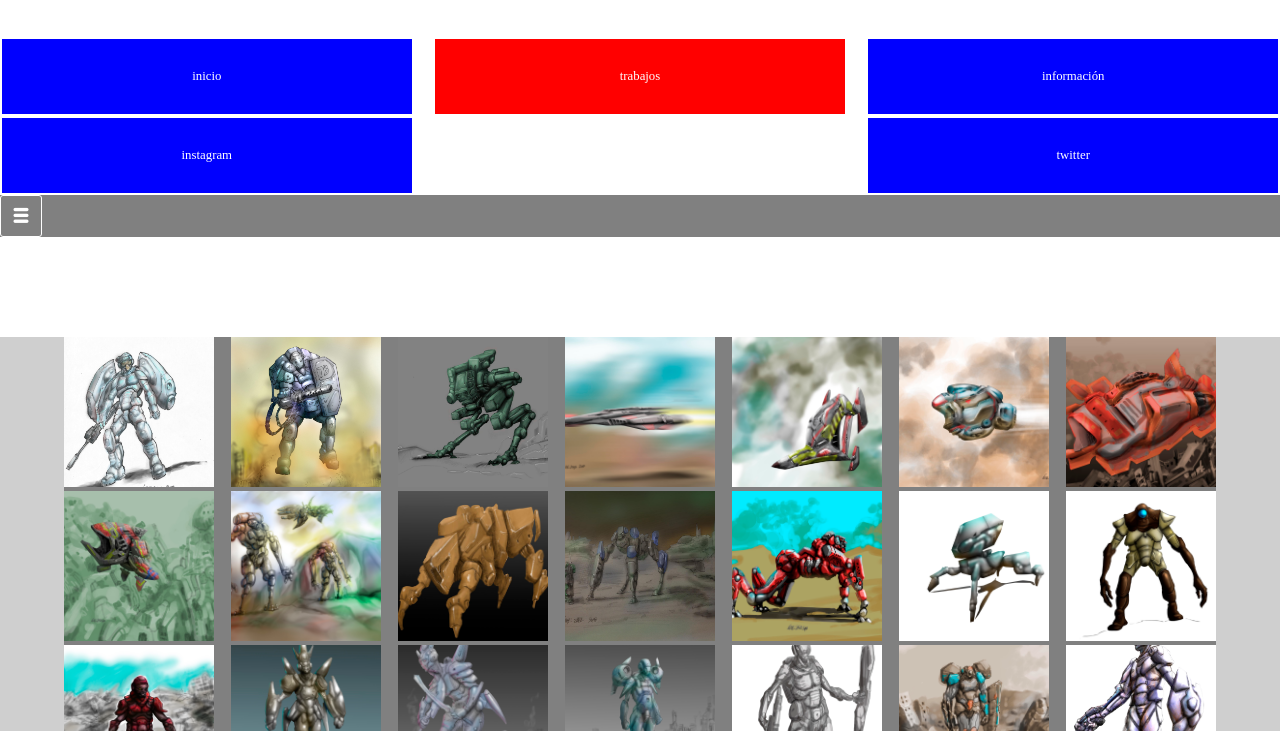
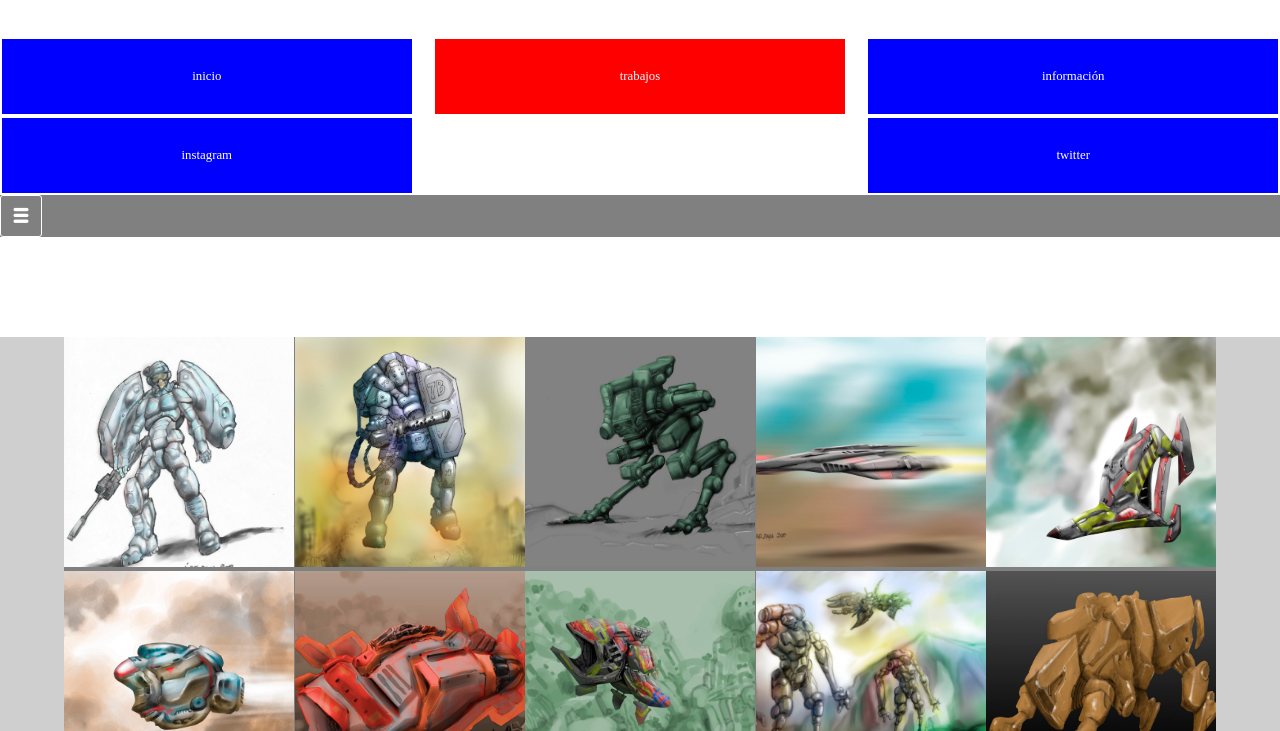
Before and after one commit to bruveping/paginaWebIlustracion, a plain HTML site: page trabajos.html in a window 1280 px wide. Shown: the part 69-800 px from the top of the page. Drawn offline with Linux system fonts and the light colour scheme; a web font is replaced by a local one.

Commit message:
cambie imagenes trabajo

```diff
--- a/estilos/estiloTrabajo.css
+++ b/estilos/estiloTrabajo.css
@@ -15,10 +15,9 @@
 }
 
 .imagenes img{
-    width: 150px;
-    height: 150px;
+    width: 230px;
+    height: 230px;
     object-fit: cover;
-
 }
 article {
     width: 100%;
```
